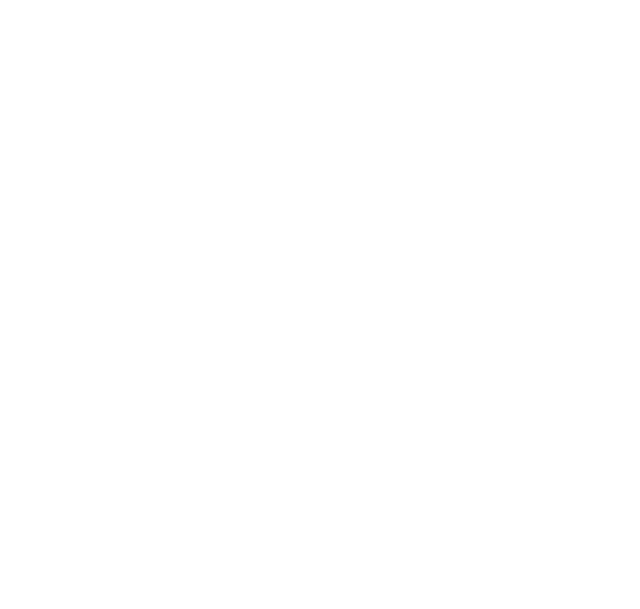
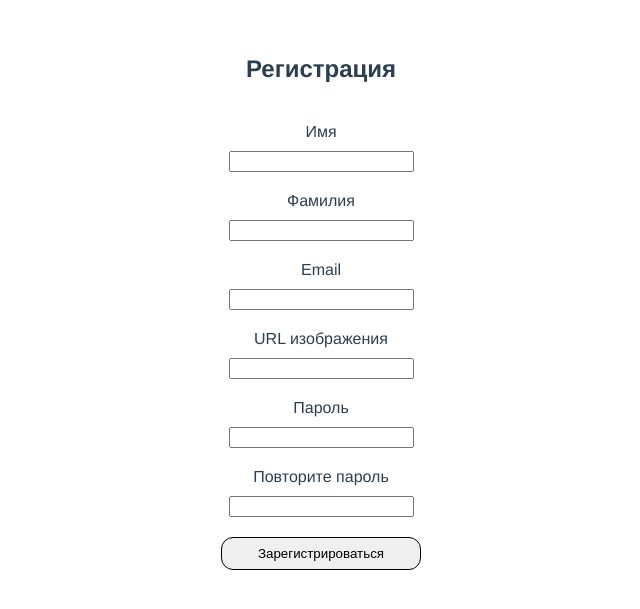
Before and after one commit to BadVoice/Vue2-VPN-Service, a Vue app: page /register in a window 1280 px wide. Shown: the part 105-714 px from the top of the page, without its empty margins (319-959 px from the left). Built offline with nearby package versions, Linux system fonts and the light colour scheme.

Commit message:
feat: reg form whitout seanding logic

```diff
--- a/src/components/auth/AuthRegister.vue
+++ b/src/components/auth/AuthRegister.vue
@@ -0,0 +1,91 @@
+
+<template>
+    <div>
+      <h2>Регистрация</h2>
+      <form @submit.prevent="register">
+        <div>
+          <label for="firstName">Имя</label>
+          <input type="text" id="firstName" v-model="firstName" required>
+        </div>
+        <div>
+          <label for="lastName">Фамилия</label>
+          <input type="text" id="lastName" v-model="lastName" required>
+        </div>
+        <div>
+          <label for="email">Email</label>
+          <input type="email" id="email" v-model="email" required>
+        </div>
+        <div>
+          <label for="imgUrl">URL изображения</label>
+          <input type="text" id="imgUrl" v-model="imgUrl">
+        </div>
+        <div>
+          <label for="password">Пароль</label>
+          <input type="password" id="password" v-model="password" required>
+        </div>
+        <div>
+          <label for="repeat_password">Повторите пароль</label>
+          <input type="password" id="repeat_password" v-model="repeatPassword" required>
+        </div>
+        <button class="btn" type="submit">Зарегистрироваться</button>
+      </form>
+    </div>
+  </template>
+
+  <script>
+  export default {
+    name: 'authRegister',
+    data() {
+      return {
+        firstName: '',
+        lastName: '',
+        email: '',
+        imgUrl: '',
+        password: '',
+        repeatPassword: ''
+      };
+    },
+    methods: {
+      register() {
+        if (this.password !== this.repeatPassword) {
+          alert('Пароли не совпадают!');
+          return;
+        } else {
+
+        }
+
+        // Здесь будет логика отправки данные формы на сервер для регистрации
+
+        // Очистить поля формы после регистрации
+        this.firstName = '';
+        this.lastName = '';
+        this.email = '';
+        this.imgUrl = '';
+        this.password = '';
+        this.repeatPassword = '';
+
+        alert('Регистрация успешна!');
+      }
+    }
+  };
+  </script>
+
+<style lang="scss">
+/**************************************************/
+/***            TEMPORARY STYLES               ***/
+/*************************************************/
+
+div {
+    display: flex;
+    margin-top: 20px;
+    align-items: center;
+    flex-direction: column;
+    .btn {
+        margin-top: 20px;
+    }
+    label {
+        padding-bottom: 10px;
+    }
+}
+
+</style>
--- a/src/components/navbar/Navbar.vue
+++ b/src/components/navbar/Navbar.vue
@@ -2,17 +2,20 @@
     <div class="navbar">
       <NavbarLoginBtn/>
       <NavbarDashboardProfileBtn />
+      <NavbarRegisterBtn/>
     </div>
   </template>
   <script>
   import NavbarLoginBtn from '../navbar/NavbarLoginBtn.vue'
   import NavbarDashboardProfileBtn from  '../navbar/NavbarDashboardProfileBtn.vue'
+  import NavbarRegisterBtn from '../navbar/NavbarRegisterBtn.vue'
 
   export default {
     name: 'navbar',
     components: {
         NavbarLoginBtn,
-        NavbarDashboardProfileBtn
+        NavbarDashboardProfileBtn,
+        NavbarRegisterBtn
     },
     data() {
       return {
--- /dev/null
+++ b/src/components/navbar/NavbarRegisterBtn.vue
@@ -0,0 +1,12 @@
+<template>
+    <div class="btn">
+      <router-link to="/register">Register</router-link>
+    </div>
+  </template>
+
+  <script>
+
+  export default {
+      name: 'RegisterBtn'
+  }
+  </script>
--- a/src/router.js
+++ b/src/router.js
@@ -2,6 +2,7 @@ import Vue from 'vue';
 import Router from 'vue-router';
 import DashboardView from './views/DashboardView.vue'
 import AuthLoginView from './views/AuthLoginView.vue'
+import AuthRegisterView from './views/AuthRegisterView.vue'
 
 Vue.use(Router);
 
@@ -17,6 +18,11 @@ const router = new Router({
       path: '/login',
       name: 'login',
       component: AuthLoginView
+    },
+    {
+      path: '/register',
+      name: 'register',
+      component: AuthRegisterView
     }
   ]
 });
--- /dev/null
+++ b/src/views/AuthRegisterView.vue
@@ -0,0 +1,16 @@
+<template>
+    <div id="div">
+        <AuthRegister />
+    </div>
+</template>
+
+<script>
+import AuthRegister from '../components/auth/AuthRegister.vue';
+
+export default {
+    name: 'register',
+    components: {
+        AuthRegister
+    }
+}
+</script>
```
